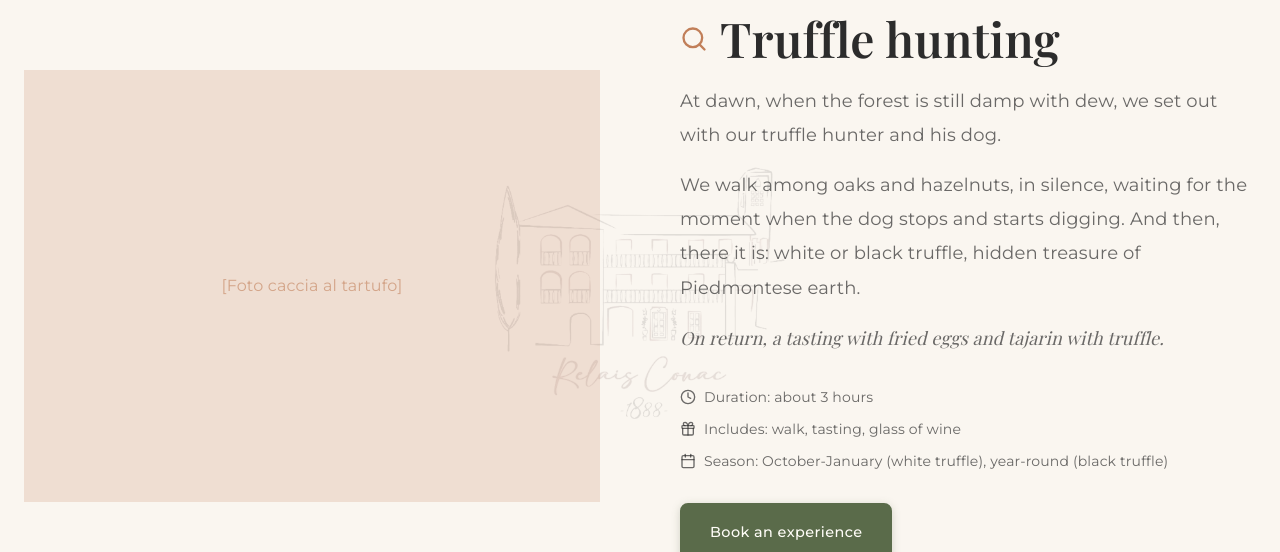
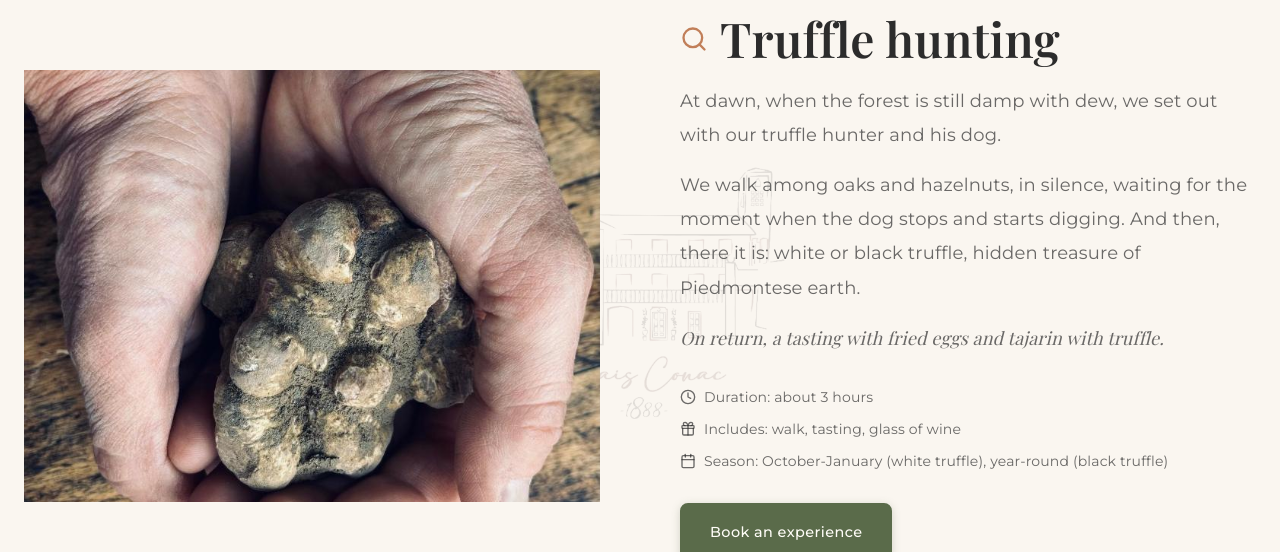
Before and after one commit to iTzRusso10/conac-3, a Next.js app: page /en/esperienze in a window 1280 px wide. Shown: the part 550-1102 px from the top of the page. Built offline with nearby package versions, Linux system fonts and the light colour scheme; a web font is replaced by a local one.

Commit message:
Aggiungi immagini per la sezione Esperienze e utilizza il componente Image di Next.js per una gestione ottimale delle immagini

```diff
--- a/src/app/[locale]/esperienze/page.tsx
+++ b/src/app/[locale]/esperienze/page.tsx
@@ -13,6 +13,7 @@ import {
   Calendar,
 } from "lucide-react";
 import { SectionWithLogo } from "@/components/ui/LogoDecorations";
+import Image from "next/image";
 
 export async function generateMetadata({
   params,
@@ -63,7 +64,13 @@ export default async function ExperiencesPage({
           {/* Image */}
           <div className="aspect-[4/3] bg-terracotta/20 italian-frame">
             <div className="w-full h-full flex items-center justify-center text-terracotta/60">
-              [Foto caccia al tartufo]
+              <Image
+                src="/images/esperienze/2.jpg"
+                alt="Foto storica dettaglio pietra antica"
+                className="object-cover object-center w-full h-full"
+                width={1000}
+                height={1000}
+              />
             </div>
           </div>
 
```
Also changed, not shown: public/images/esperienze/1.webp (added), public/images/esperienze/2.jpg (added).
